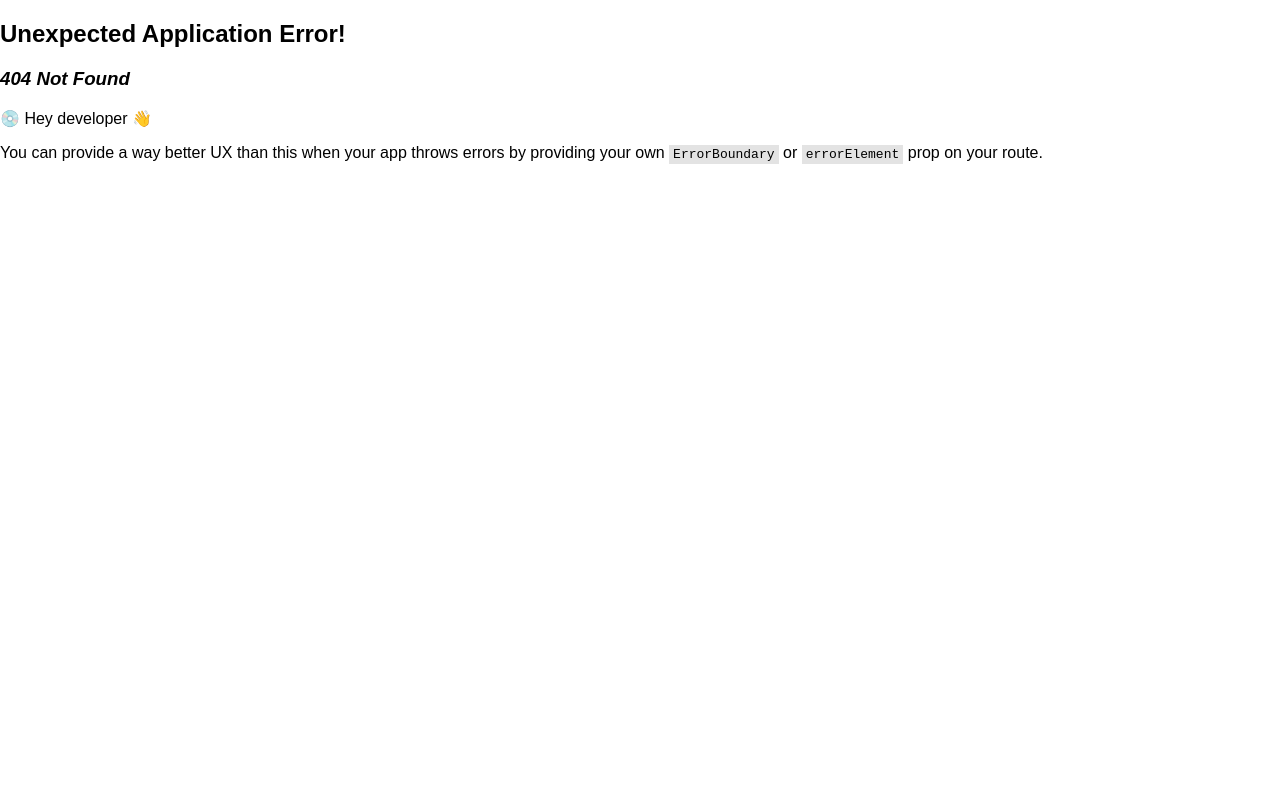
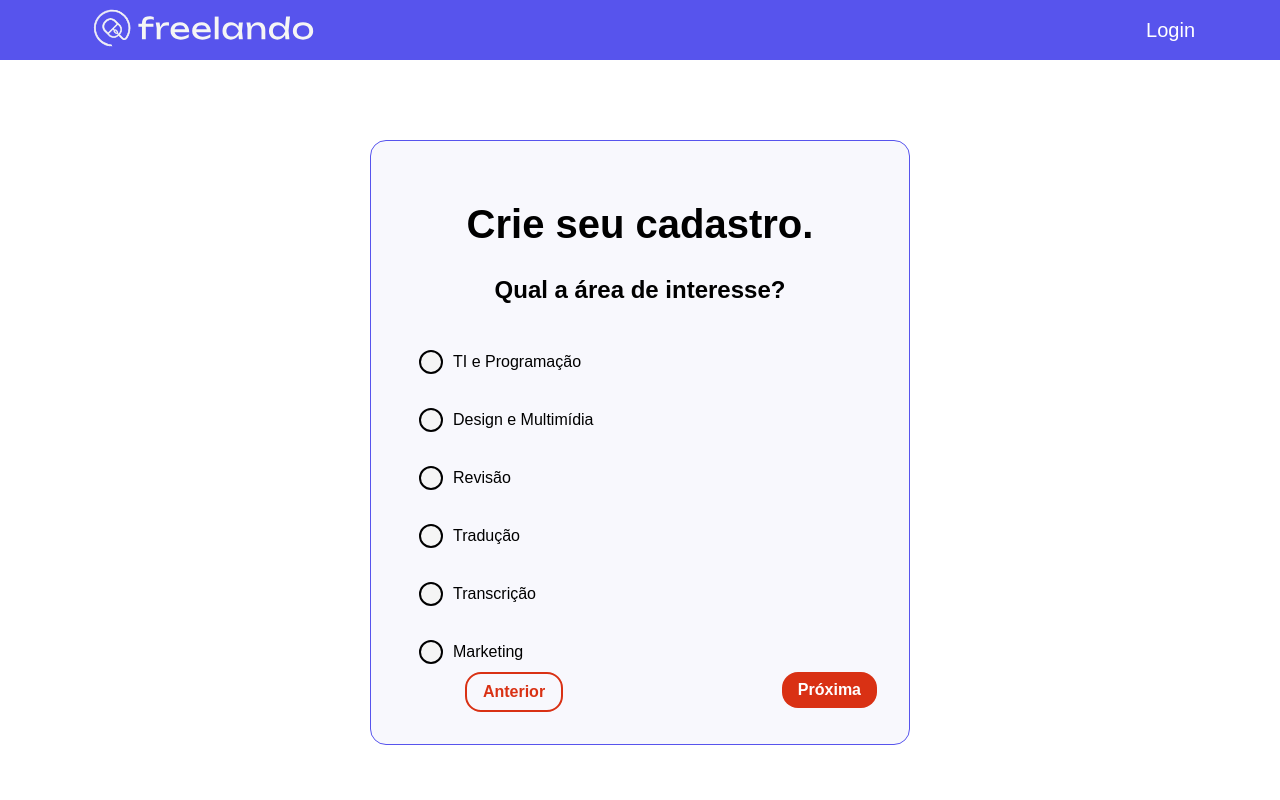
Before and after one commit to danielmster56/Freelando, a React (Create React App) app: page /cadastro/interesses in a window 1280 px wide. Before the commit this address had no page. Shown: the top 800 px of the page. Built offline with nearby package versions, Linux system fonts and the light colour scheme; the HTML template or start-up script is replaced by a standard one.

Commit message:
emplementando tela Cadastro e funcionalidades(botoes e radios)

```diff
--- a/src/componentes/ProvedorTema/ProvedorTema.jsx
+++ b/src/componentes/ProvedorTema/ProvedorTema.jsx
@@ -8,21 +8,21 @@ const tema = {
         primarias: {
             a: '#5754ED',
             b: '#D93114',
-            c: ''
+            c: '#168070'
         },
         secundarias: {
             a: '#F8F8FD',
-            b: '',
-            c: ''
+            b: '#FDF8F8',
+            c: '#EBFCF9'
         },
         neutras: {
             a: '#373737',
-            b: '',
-            c: '',
-            d: ''
+            b: '#E8E8E8',
+            c: '#F5F5F5',
+            d: '#FFF'
         },
         dark: {
-            a: '',
+            a: '#110EA0',
             b: '#B61B00'
         }
     },
--- /dev/null
+++ b/src/componentes/Radio/GrupoRadio.jsx
@@ -0,0 +1,19 @@
+import Radio from "./Radio";
+
+const GrupoRadio = ({ opcoes, valor, onChange }) => {
+  return (
+    <div>
+      {opcoes.map((option) => (
+        <Radio
+          key={option.valor}
+          valor={option.valor}
+          label={option.label}
+          checked={option.valor === valor}
+          onClick={() => onChange(option.valor)}
+        />
+      ))}
+    </div>
+  );
+};
+
+export default GrupoRadio;
--- /dev/null
+++ b/src/componentes/Radio/Radio.jsx
@@ -0,0 +1,52 @@
+import styled from "@emotion/styled";
+
+const LabelEstilizada = styled.label`
+    display: flex;
+    align-items: center;
+    font-size: 16px;
+    margin-left: ${props => props.theme.espacamentos.xs};
+    margin-bottom: ${props => props.theme.espacamentos.m};
+    cursor: pointer;
+    padding: ${props => props.theme.espacamentos.xs};
+    &:hover {
+        &:before {
+            border-color: ${props => (props.theme.cores.focus)};
+        }
+    }
+    &:before {
+        content: '';
+        height: 20px;
+        width: 20px;
+        border-radius: 50%;
+        border: 2px solid ${props => props.theme.cores.neutras.a};
+        border-color: inherit;
+        display: flex;
+        align-items: center;
+        justify-content: center;
+        margin-right: 10px;
+        cursor: pointer;
+        background-color: ${props => (props.checked ? props.theme.cores.primarias.b : props.theme.cores.neutras.c)};
+        border-color: ${props => (props.checked ? props.theme.cores.primarias.b : 'inherit')};
+    }
+`;
+
+const InputEscondido = styled.input`
+    appearance: none;
+    opacity: 0;
+    &:focus + label {
+        border-radius: 16px;
+        border: 1px solid;
+        border-color: ${props => props.theme.cores.focus};
+    }
+`
+
+const Radio = ({ valor, label, checked, onClick }) => (
+    <>
+        <InputEscondido type="radio" valor={valor} checked={checked} onChange={onClick} id={`radio-customizado-${valor}`}/>
+        <LabelEstilizada htmlFor={`radio-customizado-${valor}`} checked={checked}>
+            {label}
+        </LabelEstilizada>
+    </>
+);
+
+export default Radio;
--- a/src/paginas/LayoutBase.jsx
+++ b/src/paginas/LayoutBase.jsx
@@ -17,7 +17,7 @@ const LayoutBase = () => {
         <>
             <Cabecalho>
                 <Container>
-                    <Row algin="center">
+                    <Row align="center">
                         <Col>
                             <FreelandoLogo />
                         </Col>
@@ -27,7 +27,10 @@ const LayoutBase = () => {
                     </Row>
                 </Container>
             </Cabecalho>
+            <Container>
                 <Outlet/>
+            </Container>
+
             <Rodape>
                 <Container>
                     <Row align="center">
--- /dev/null
+++ b/src/paginas/cadastro/Interesses.jsx
@@ -0,0 +1,66 @@
+import { Tipografia } from "../../componentes/Tipografia/Tipografia"
+import GrupoRadio from "../../componentes/Radio/GrupoRadio"
+import { useState } from "react";
+import { Col, Row } from "react-grid-system";
+import { Botao } from "../../componentes/Botao/Botao";
+
+const opcoes = [
+    {
+        valor: 1,
+        label: 'TI e Programação',
+    },
+    {
+        valor: 2,
+        label: 'Design e Multimídia',
+    },
+    {
+        valor: 3,
+        label: 'Revisão',
+    },
+    {
+        valor: 4,
+        label: 'Tradução',
+    },
+    {
+        valor: 5,
+        label: 'Transcrição',
+    },
+    {
+        valor: 6,
+        label: 'Marketing',
+    }
+];
+
+
+const Interesses = () => {
+    const [opcao, setOpcao] = useState('');
+
+    return (
+        <div style={{ textAlign: "center" }}>
+            <Tipografia variante="h1" componente="h1">
+                Crie seu cadastro.
+            </Tipografia>
+            <Tipografia variate="h3" componente="h2">
+                Qual a área de interesse?
+            </Tipografia>
+            <GrupoRadio opcoes={opcoes} valor={opcao} onChange={setOpcao} />
+            <Row>
+                <Col lg={6} md={6} sm={6}>
+                    <Botao variante="secundaria">
+                        Anterior
+                    </Botao>
+                </Col>
+                <Col lg={6} md={6} sm={6}>
+                    <div style={{ textAlign: 'right' }}>
+                        <Botao>
+                            Próxima
+                        </Botao>
+                    </div>
+                </Col>
+            </Row>
+
+        </div>
+    )
+}
+
+export default Interesses
--- a/src/paginas/cadastro/SelecaoCliente.jsx
+++ b/src/paginas/cadastro/SelecaoCliente.jsx
@@ -3,11 +3,12 @@ import { Tipografia } from "../../componentes/Tipografia/Tipografia"
 import cliente from './assets/cliente.png'
 import freelancer from './assets/freela.png'
 import { Link } from '../../componentes/Link/Link.jsx'
+import { Link as RouterLink} from "react-router-dom"
 
 
 const SelecaoCliente = () => {
     return (
-        <>
+        <div style={{ textAlign: "center" }}>
             <Tipografia variante="h1" componente="h1">
                 Crie seu cadastro.
             </Tipografia>
@@ -16,10 +17,13 @@ const SelecaoCliente = () => {
             </Tipografia>
             <Row>
                 <Col md={6} sm={12}>
-                    <img src={cliente} alt="" />
-                    <Tipografia variante="body" componente="body">
-                        Sou cliente e preciso de um freela!
-                    </Tipografia>
+                    <RouterLink to='interesses'>
+                        <img src={cliente} alt="" />
+                        <Tipografia variante="body" componente="body">
+                            Sou cliente e preciso de um freela!
+                        </Tipografia>
+                    </RouterLink>
+
                 </Col>
                 <Col md={6} sm={12}>
                     <img src={freelancer} alt="" />
@@ -28,7 +32,7 @@ const SelecaoCliente = () => {
                     </Tipografia>
                 </Col>
             </Row>
-            <div style={{ textAlign: "center" }}>
+            <div >
                 <Tipografia variante="body2" componente="body2">
                     Já tem conta?
                 </Tipografia>
@@ -36,7 +40,7 @@ const SelecaoCliente = () => {
                     <Link variante="secundaria">Faça login!</Link>
                 </p>
             </div>
-        </>
+        </div>
     )
 }
 
```
Also changed, not shown: src/router/router.jsx (+4 -4 lines).
